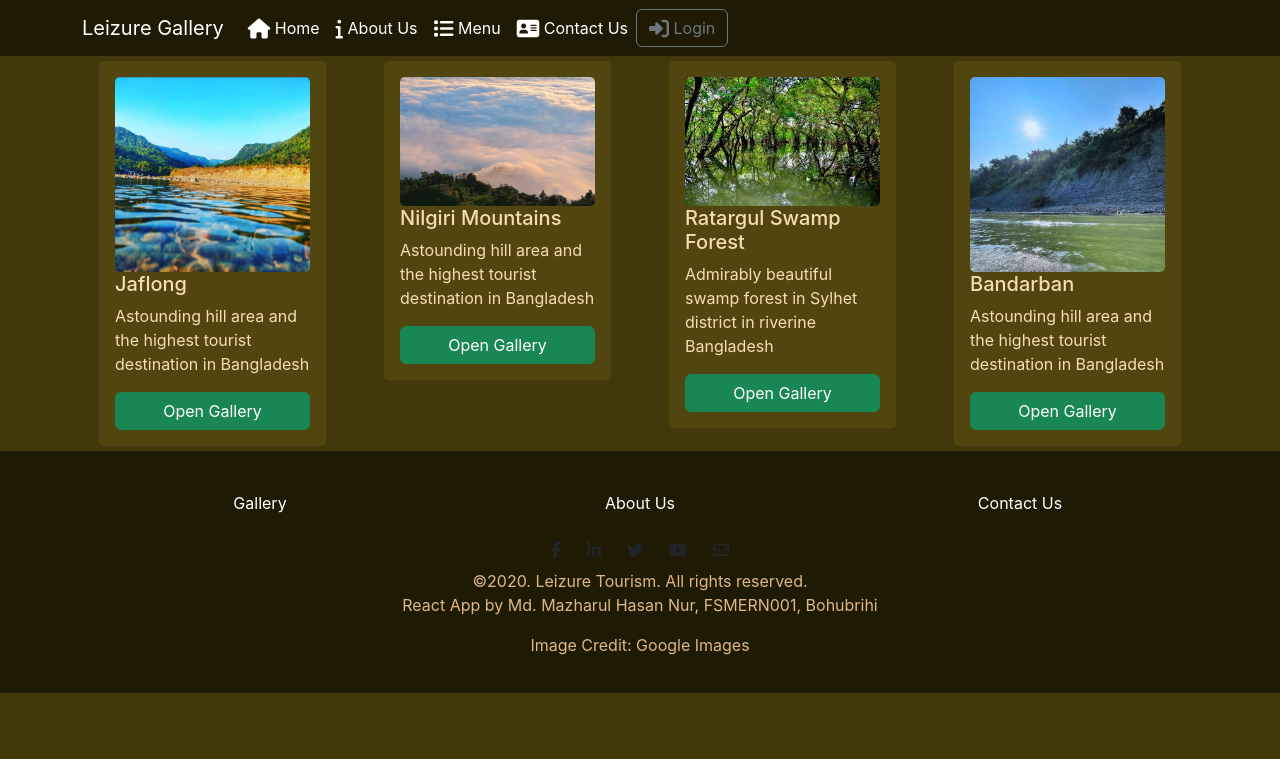
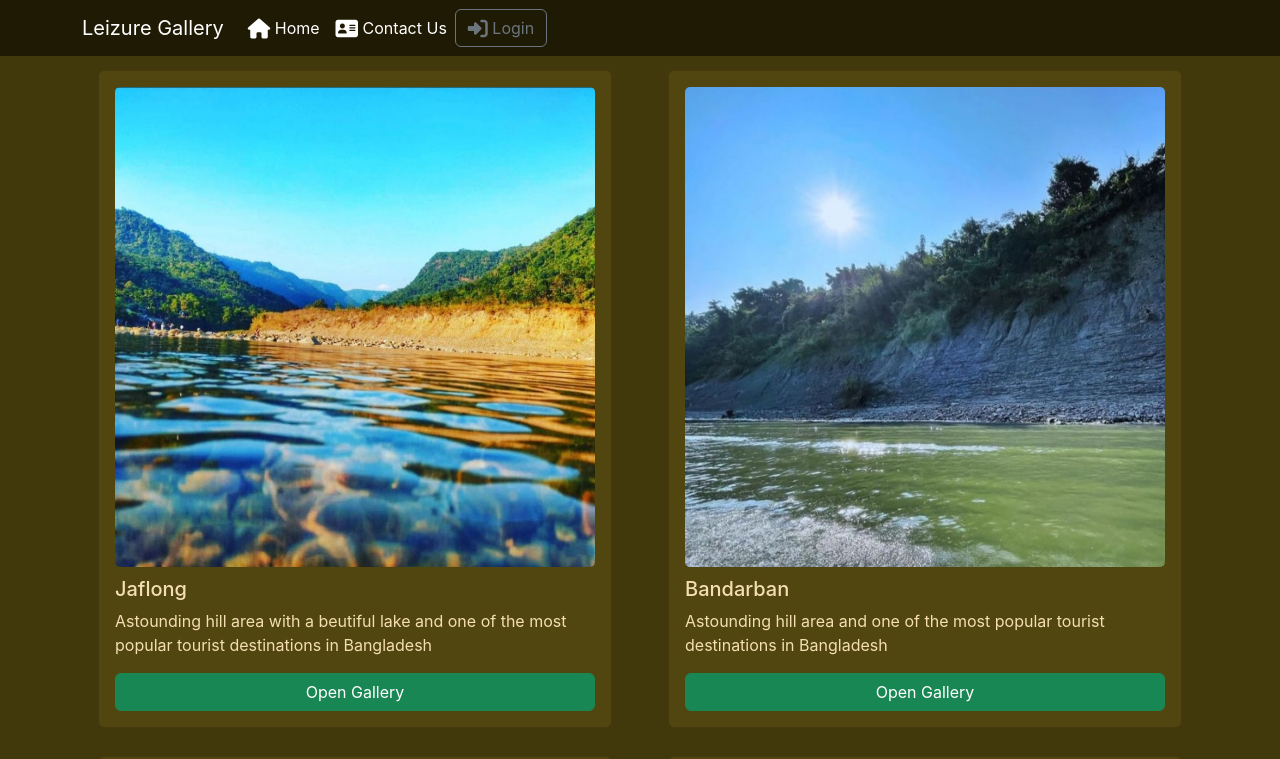
Before and after one commit to ishanmazhar/leizure_photo_gallery, a React (Create React App) app: page /home in a window 1280 px wide. Shown: the top 759 px of the page. Built offline with nearby package versions, Linux system fonts and the light colour scheme.

Commit message:
Scrollbar style added!

```diff
--- a/src/App.css
+++ b/src/App.css
@@ -1,6 +1,30 @@
 html {
   scroll-behavior: smooth;
 }
+
+/*------SCROLLBAR STYLE-------*/
+/* width */
+::-webkit-scrollbar {
+  width: 10px;
+}
+
+/* Track */
+::-webkit-scrollbar-track {
+  box-shadow: inset 0 0 5px grey;
+  border-radius: 10px;
+}
+
+/* Handle */
+::-webkit-scrollbar-thumb {
+  background: rgb(53, 45, 8);
+  border-radius: 10px;
+}
+
+/* Handle on hover */
+::-webkit-scrollbar-thumb:hover {
+  background: rgb(29, 24, 4);
+}
+/*------SCROLLBAR STYLE ENDS HERE-------*/
 
 body {
   background-color: rgb(65, 56, 11);
@@ -29,13 +53,18 @@ header {
 .display-card {
   background-color: rgb(82, 70, 16);
   color:wheat;
+  margin-top: 10px;
+  margin-bottom: 10px;
 }
 
+.carousel {
+  margin-top: 10px;
+}
 .carousel-caption-card {
   background-color: rgb(59, 50, 8);
   color:wheat;
   border:5px solid rgb(31, 26, 4);
-  margin-top: 2px;
+  margin-top: 10px;
   margin-bottom: 2px;
   text-align: center;
 }
@@ -43,8 +72,8 @@ header {
 .comments-card {
   background-color: rgb(82, 70, 16);
   color:wheat;
-  height: 400px;
-  overflow: scroll;
+  height: 200px;
+  overflow: auto;
 }
 .welcome {
   padding:20px;
@@ -82,6 +111,7 @@ header {
 
 a {
   color:white;
+  display:block;
 }
 a:link {
   text-decoration: none;
--- a/src/components/Auth.js
+++ b/src/components/Auth.js
@@ -1,11 +1,11 @@
 import React, { Component } from 'react';
 import { Formik } from 'formik';
-import { Button, Modal, ModalHeader, ModalBody } from 'reactstrap';
+import { Button, Modal, ModalHeader, ModalBody, Alert } from 'reactstrap';
 
 import { connect } from 'react-redux';
 import { auth } from '../redux/authActionCreators';
 
-// import Spinner from '../Spinner/Spinner';
+import Spinner from '../Spinner/Spinner';
 
 const mapDispatchToProps = dispatch => {
     return {
@@ -13,12 +13,12 @@ const mapDispatchToProps = dispatch => {
     }
 }
 
-// const mapStateToProps = state => {
-//     return {
-//         authLoading: state.authLoading,
-//         authFailedMsg: state.authFailedMsg,
-//     }
-// }
+const mapStateToProps = state => {
+    return {
+        authLoading: state.authLoading,
+        authFailedMsg: state.authFailedMsg,
+    }
+}
 
 class Auth extends Component {
     state = {
@@ -37,15 +37,19 @@ class Auth extends Component {
     }
 
     render() {
-        // let err = null;
-        // if (this.props.authFailedMsg !== null) {
-        //     err = <Alert color="danger">{this.props.authFailedMsg}</Alert>
-        // }
-        // let form = null;
-        // if (this.props.authLoading) {
-        //     form = <Spinner />
-        // } else {
-            let form = (
+        let err = null;
+        if (this.props.authFailedMsg !== null) {
+            err = <Alert style={{
+                    backgroundColor:"rgb(31, 26, 4)",
+                    color: "wheat",
+                    textAlign: "center"
+                }}>{this.props.authFailedMsg}</Alert>
+        }
+        let form = null;
+        if (this.props.authLoading) {
+            form = <Spinner />
+        } else {
+            form = (
                 <Formik
                 initialValues={
                     {
@@ -138,9 +142,9 @@ class Auth extends Component {
                     </div>)}
                 </Formik>
             )
+        }
         return (
             <div>
-                {/* {err}  */}
                 <Button outline onClick={this.toggleModal}>
                     <span className="fa fa-sign-in fa-lg"></span> Login
                 </Button>
@@ -151,6 +155,7 @@ class Auth extends Component {
                         toggle={this.toggleModal}
                         style={{backgroundColor: "rgb(59, 50, 8)", color: "wheat"}}>Login / Sign Up</ModalHeader>
                     <ModalBody style={{backgroundColor: "rgb(82, 70, 16)"}}>
+                        {err}
                         {form}
                     </ModalBody>
                 </Modal>
@@ -159,4 +164,4 @@ class Auth extends Component {
     }
 }
 
-export default connect(null, mapDispatchToProps)(Auth);
+export default connect(mapStateToProps, mapDispatchToProps)(Auth);
--- a/src/components/CommentForm.js
+++ b/src/components/CommentForm.js
@@ -55,8 +55,8 @@ class CommentForm extends Component {
         let commentCard = null;
         if (this.props.token === null) {
             commentCard = (
-                <Card body className="display-card">
-                    <CardTitle tag="h4" style={{paddingLeft:"10px"}}>Please Login to add a comment</CardTitle>
+                <Card body className="display-card" style={{marginBottom: "20px"}}>
+                    <CardTitle tag="h4" style={{paddingLeft:"5px"}}>Please Login to add a comment</CardTitle>
                 </Card>
             )
         } else {
@@ -69,7 +69,7 @@ class CommentForm extends Component {
                             name="author"
                             id="author"
                             value={this.state.comments.author}
-                            placeholder="Youre Name Here"
+                            placeholder="Your Name Here"
                             className="form-control"
                             onChange={(e) => this.inputChangeHandler(e)}
                             required />
@@ -78,7 +78,7 @@ class CommentForm extends Component {
                             name="comment"
                             id="comment"
                             value={this.state.comments.comment}
-                            placeholder="Youre Comment Here"
+                            placeholder="Your Comment Here"
                             className="form-control"
                             onChange={(e) => this.inputChangeHandler(e)}
                             required />
@@ -93,7 +93,7 @@ class CommentForm extends Component {
         return (
             <div>
                 <Card body className="display-card">
-                    <CardTitle tag="h4" style={{paddingLeft:"10px"}}>Comments</CardTitle>
+                    <CardTitle tag="h4" style={{paddingLeft:"5px"}}>Comments</CardTitle>
                     <Comments dbPath={this.props.dbPath}/>
                 </Card>
                 <br />
--- a/src/components/Comments.js
+++ b/src/components/Comments.js
@@ -23,7 +23,7 @@ class Comments extends Component {
     }
     render() {
         console.log(this.props.comments);
-        const comments = this.props.comments.map((comment) => {
+        const comments = this.props.comments.reverse().map((comment) => {
             return (
                 <div key={comment.id}>
                     <Card body className="display-card">
--- /dev/null
+++ b/src/components/Contact.js
@@ -0,0 +1,28 @@
+import React from 'react';
+
+const Contact = () => {
+    return (
+        <div className="container" style={{
+            height:"500px",
+            color:"wheat",
+            paddingTop:"40px",
+            paddingBottom:"40px",
+        }}>
+            <div className="row">
+                <div className="col-7 col-sm-5">
+                    <h5>Our Address</h5>
+                    <address>
+                    121, Clear Water Bay Road<br />
+                    Clear Water Bay, Gulshan<br />
+                    Dhaka, Bangladesh<br /><br />
+                    <i className="fa fa-phone fa-lg"></i>: +852 1234 5678<br /><br />
+                    <i className="fa fa-fax fa-lg"></i>: +852 8765 4321<br /><br />
+                    <i className="fa fa-envelope fa-lg"></i>: admin@leizure-gallery.web.app<br />
+                    </address>
+                </div>
+            </div>
+        </div>
+    )
+}
+
+export default Contact;
--- a/src/components/DisplayCard.js
+++ b/src/components/DisplayCard.js
@@ -8,7 +8,7 @@ const DisplayCard = (props) => {
             <div key={site.id}>
                 <Card body className="display-card">
                     <CardImg width="100%" src={process.env.PUBLIC_URL + site.image} alt={site.name}/>
-                    <CardTitle tag="h5">{site.name}</CardTitle>
+                    <CardTitle tag="h5" style={{paddingTop:"10px"}}>{site.name}</CardTitle>
                     <CardText>{site.description}</CardText>
                     <Button className="btn btn-success"><Link to={`/${props.path}`}>Open Gallery</Link></Button>
                 </Card>
--- a/src/components/Header.js
+++ b/src/components/Header.js
@@ -62,7 +62,7 @@ class Header extends Component {
                                         <span className="fa fa-home fa-lg"></span> Home
                                     </NavLink>
                                 </NavItem>
-                                <NavItem>
+                                {/* <NavItem>
                                     <NavLink className="nav-link" to = "/aboutus">
                                         <span className="fa fa-info fa-lg"></span> About Us
                                     </NavLink>
@@ -71,7 +71,7 @@ class Header extends Component {
                                     <NavLink className="nav-link" to = "/menu">
                                         <span className="fa fa-list fa-lg"></span> Menu
                                     </NavLink>
-                                </NavItem>
+                                </NavItem> */}
                                 <NavItem>
                                     <NavLink className="nav-link" to = "/contactus">
                                         <span className="fa fa-address-card fa-lg"></span> Contact Us
--- a/src/components/Main.js
+++ b/src/components/Main.js
@@ -6,6 +6,7 @@ import DisplayCard from './DisplayCard';
 import Footer from './Footer';
 import PlaceDetails from './PlaceDetails';
 import Logout from './Logout';
+import Contact from './Contact';
 // import Auth from './Auth';
 
 import { connect } from 'react-redux';
@@ -47,21 +48,24 @@ class Main extends Component {
                                 <DisplayCard place={this.props.jaflong.filter((site) => site.featured)} path="jaflong" />
                             </div>
                             <div className="col-12 col-md m-1">
-                                <DisplayCard place={this.props.nilgiri.filter((site) => site.featured)} path="nilgiri" />
+                                <DisplayCard place={this.props.bandarban.filter((site) => site.featured)} path="bandarban" />
                             </div>
+                        </div>
+                        <div className="row">
                             <div className="col-12 col-md m-1">
                                 <DisplayCard place={this.props.ratargul.filter((site) => site.featured)} path="ratargul" />
                             </div>
                             <div className="col-12 col-md m-1">
-                                <DisplayCard place={this.props.bandarban.filter((site) => site.featured)} path="bandarban" />
+                                <DisplayCard place={this.props.nilgiri.filter((site) => site.featured)} path="nilgiri" />
                             </div>
                         </div>
                     </div>
                 </Route>
                 <Route path="/jaflong" component={() => <PlaceDetails place={this.props.jaflong} dbPath="jaflong" />} />
+                <Route path="/bandarban" component={() => <PlaceDetails place={this.props.bandarban} dbPath="bandarban" />} />
+                <Route path="/ratargul" component={() => <PlaceDetails place={this.props.ratargul} dbPath="ratargul" />} />
                 <Route path="/nilgiri" component={() => <PlaceDetails place={this.props.nilgiri} dbPath="nilgiri" />} />
-                <Route path="/ratargul" component={() => <PlaceDetails place={this.props.ratargul} dbPath="ratargul" />} />
-                <Route path="/bandarban" component={() => <PlaceDetails place={this.props.bandarban} dbPath="bandarban" />} />
+                <Route path="/contactus" component={Contact} />
                 <Switch>
                     <Route path="/logout" component={Logout} />
                     <Redirect to="/home" />
--- a/src/components/PlaceDetails.js
+++ b/src/components/PlaceDetails.js
@@ -24,7 +24,7 @@ const PlaceDetails = (props) => {
         <div className="container">
             <div className="row">
                 <div className="col-12 col-md m-1">
-                    <Carousel>
+                    <Carousel className="carousel">
                         {places}
                     </Carousel>
                     <Card body className="carousel-caption-card">
--- a/src/redux/authActionCreators.js
+++ b/src/redux/authActionCreators.js
@@ -11,7 +11,22 @@ export const authSuccess = (token, userId) => {
     }
 }
 
+export const authLoading = isLoading => {
+    return {
+        type: actionTypes.AUTH_LOADING,
+        payload: isLoading,
+    }
+}
+
+export const authFailed = errMsg => {
+    return {
+        type: actionTypes.AUTH_FAILED,
+        payload: errMsg,
+    }
+}
+
 export const auth = (email, password, mode) => dispatch => {
+    dispatch(authLoading(true));
     const authData = {
         email: email,
         password: password,
@@ -29,12 +44,17 @@ export const auth = (email, password, mode) => dispatch => {
 
     axios.post(authUrl + API_KEY, authData)
         .then(response => {
+            dispatch(authLoading(false));
             console.log(response)
             localStorage.setItem('token', response.data.idToken);
             localStorage.setItem('userId', response.data.localId);
             const expirationTime = new Date(new Date().getTime() + response.data.expiresIn * 1000);
             localStorage.setItem('expirationTime', expirationTime);
             dispatch(authSuccess(response.data.idToken, response.data.localId))
+        })
+        .catch(err => {
+            dispatch(authLoading(false));
+            dispatch(authFailed(err.response.data.error.message));
         })
 }
 
--- a/src/shared/bandarban.js
+++ b/src/shared/bandarban.js
@@ -4,7 +4,7 @@ export const BANDARBAN = [
         name: "Bandarban",
         image: "/assets/images/bandarban-1.jpg",
         featured: false,
-        description: "Astounding hill area and the highest tourist destination in Bangladesh"
+        description: "Astounding hill area and one of the most popular tourist destinations in Bangladesh"
     },
 
     {
@@ -12,7 +12,7 @@ export const BANDARBAN = [
         name: "Bandarban",
         image: "/assets/images/bandarban-2.jpg",
         featured: true,
-        description: "Astounding hill area and the highest tourist destination in Bangladesh"
+        description: "Astounding hill area and one of the most popular tourist destinations in Bangladesh"
     },
 
     {
@@ -20,6 +20,6 @@ export const BANDARBAN = [
         name: "Bandarban",
         image: "/assets/images/bandarban-3.jpg",
         featured: false,
-        description: "Astounding hill area and the highest tourist destination in Bangladesh"
+        description: "Astounding hill area and one of the most popular tourist destinations in Bangladesh"
     },
 ]
--- a/src/shared/jaflong.js
+++ b/src/shared/jaflong.js
@@ -4,7 +4,7 @@ export const JAFLONG = [
         name: "Jaflong",
         image: "/assets/images/jaflong-1.jpg",
         featured: false,
-        description: "Astounding hill area and the highest tourist destination in Bangladesh"
+        description: "Astounding hill area with a beutiful lake and one of the most popular tourist destinations in Bangladesh"
     },
 
     {
@@ -12,7 +12,7 @@ export const JAFLONG = [
         name: "Jaflong",
         image: "/assets/images/jaflong-2.jpg",
         featured: true,
-        description: "Astounding hill area and the highest tourist destination in Bangladesh"
+        description: "Astounding hill area with a beutiful lake and one of the most popular tourist destinations in Bangladesh"
     },
 
     {
@@ -20,6 +20,6 @@ export const JAFLONG = [
         name: "Jaflong",
         image: "/assets/images/jaflong-3.jpg",
         featured: false,
-        description: "Astounding hill area and the highest tourist destination in Bangladesh"
+        description: "Astounding hill area with a beutiful lake and one of the most popular tourist destinations in Bangladesh"
     },
 ]
```
